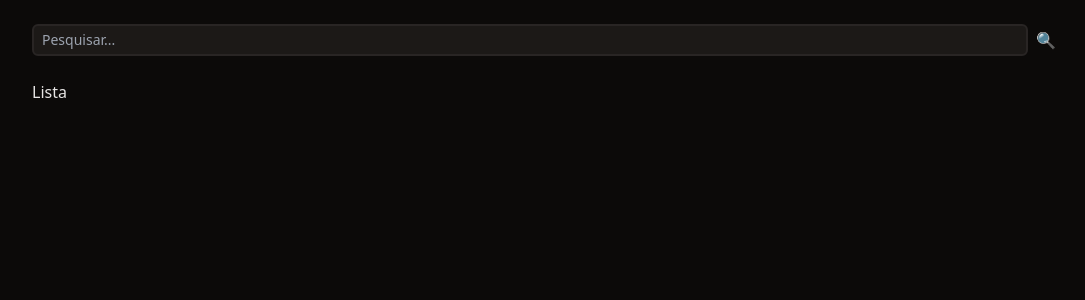
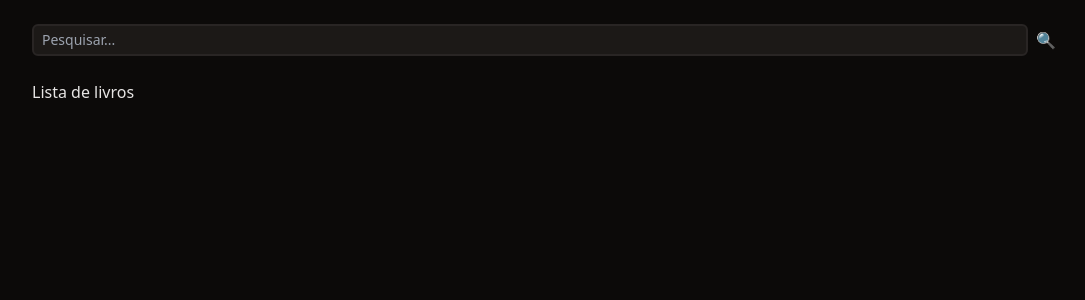
Before and after one commit to robsu17/bookwise, a PHP site: page / in a window 1280 px wide. Shown: the part 60-360 px from the top of the page, without its empty margins (96-1181 px from the left). Run offline with PHP 8.4, Linux system fonts and the light colour scheme; some libraries are stand-ins or nearby versions.

Commit message:
alteracao no index.php

```diff
--- a/index.php
+++ b/index.php
@@ -33,7 +33,7 @@
             </button>
         </form>
         <div>
-            Lista
+            Lista de livros
         </div>
     </main>
 </body>
```
